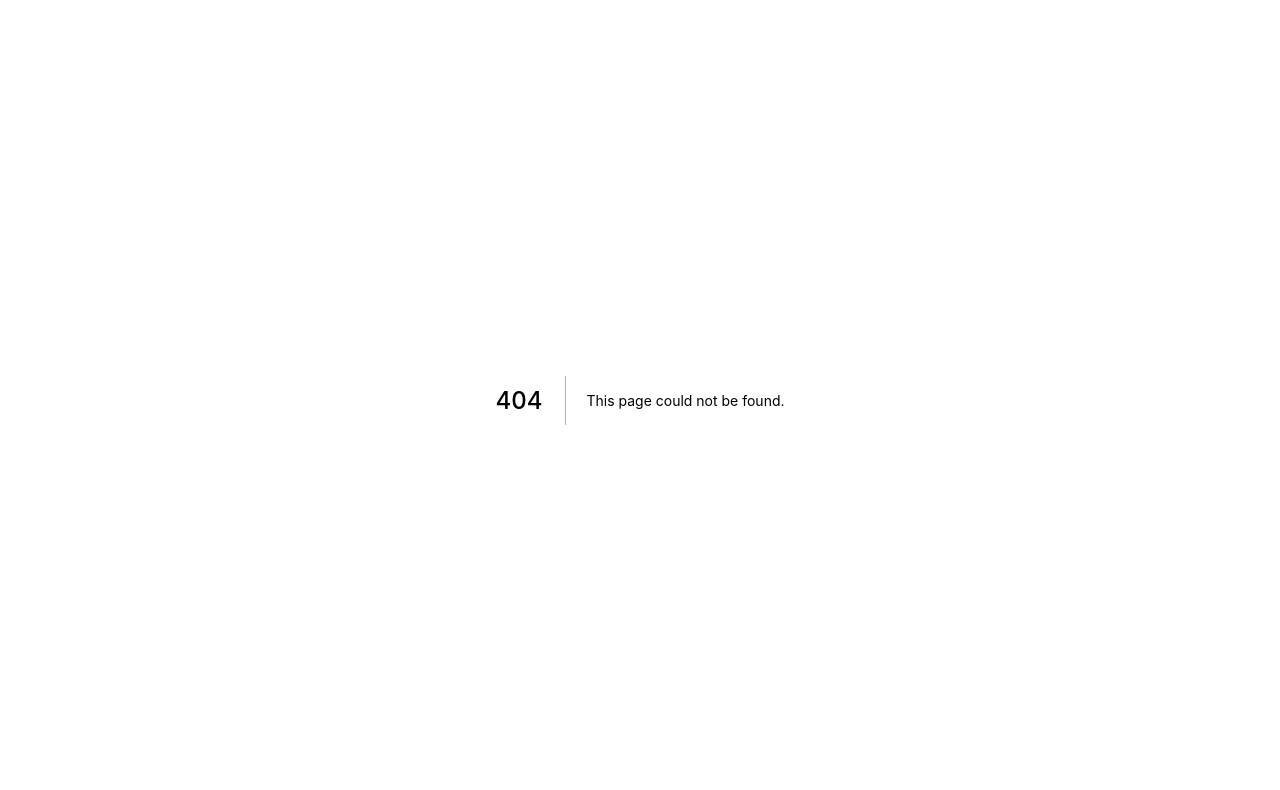
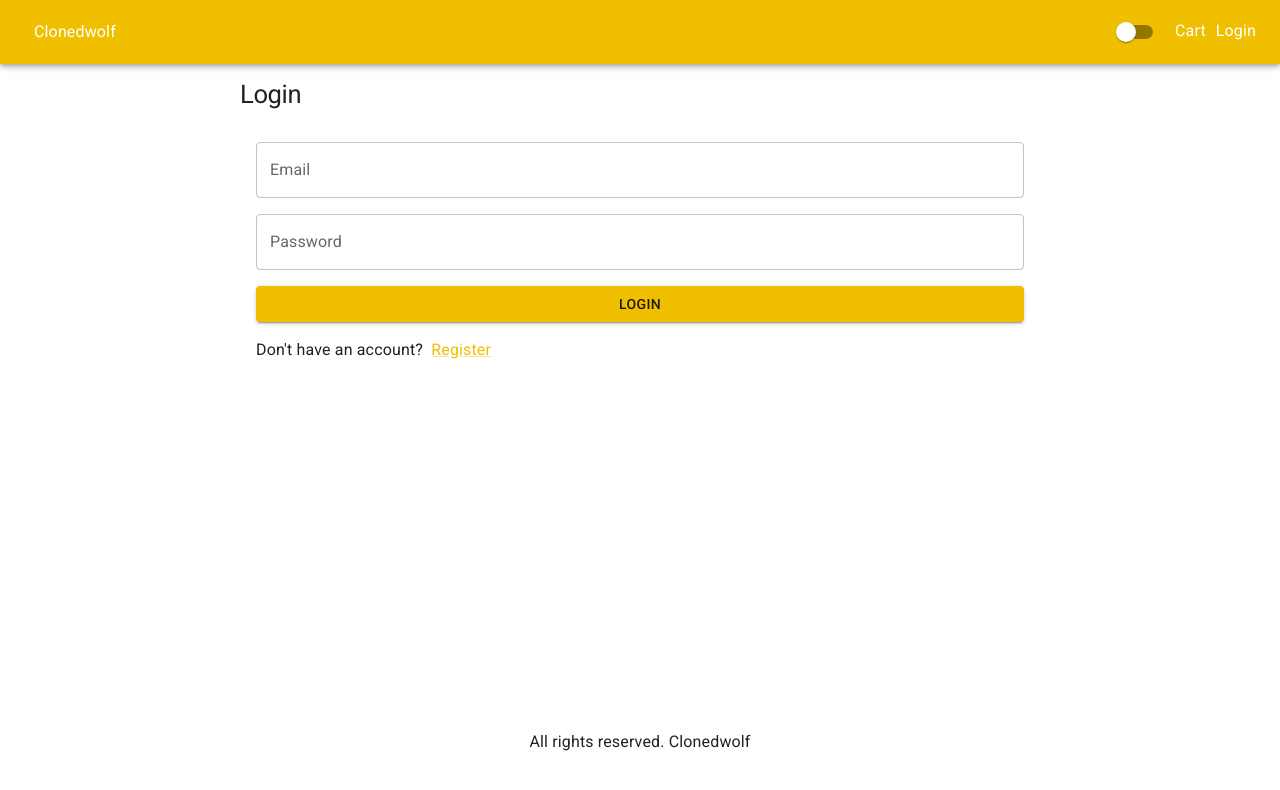
Before and after one commit to Harrytimbog/clonedwolfStore-nextjs, a Next.js app: page /login in a window 1280 px wide. Before the commit this address had no page. Shown: the top 790 px of the page. Built offline with nearby package versions, Linux system fonts and the light colour scheme.

Commit message:
Create Login Page

```diff
--- /dev/null
+++ b/pages/login.js
@@ -0,0 +1,56 @@
+import {
+  Button,
+  Link,
+  List,
+  ListItem,
+  TextField,
+  Typography,
+} from '@mui/material';
+import React from 'react';
+import Layout from '../components/Layout';
+import useStyles from '../utils/styles';
+import NextLink from 'next/link';
+
+export default function Login() {
+  const classes = useStyles();
+  return (
+    <Layout title="Login">
+      <form className={classes.form}>
+        <Typography component="h1" variant="h1">
+          Login
+        </Typography>
+        <List>
+          <ListItem>
+            <TextField
+              variant="outlined"
+              fullWidth
+              id="email"
+              label="Email"
+              inputProps={{ type: 'email' }}
+            ></TextField>
+          </ListItem>
+          <ListItem>
+            <TextField
+              variant="outlined"
+              fullWidth
+              id="password"
+              label="Password"
+              inputProps={{ type: 'password' }}
+            ></TextField>
+          </ListItem>
+          <ListItem>
+            <Button variant="contained" type="submit" fullWidth color="primary">
+              Login
+            </Button>
+          </ListItem>
+          <ListItem>
+            Don't have an account? &nbsp;
+            <NextLink href="/register" passHref>
+              <Link>Register</Link>
+            </NextLink>
+          </ListItem>
+        </List>
+      </form>
+    </Layout>
+  );
+}
--- a/utils/styles.js
+++ b/utils/styles.js
@@ -26,6 +26,10 @@ const useStyles = makeStyles({
     marginTop: 10,
     marginBottom: 10,
   },
+  form: {
+    maxWidth: 800,
+    margin: '0 auto',
+  },
 });
 
 export default useStyles;
```
Also changed, not shown: pages/cart.js (+12 -1 lines), pages/shipping.js (added, +8 -0 lines).
